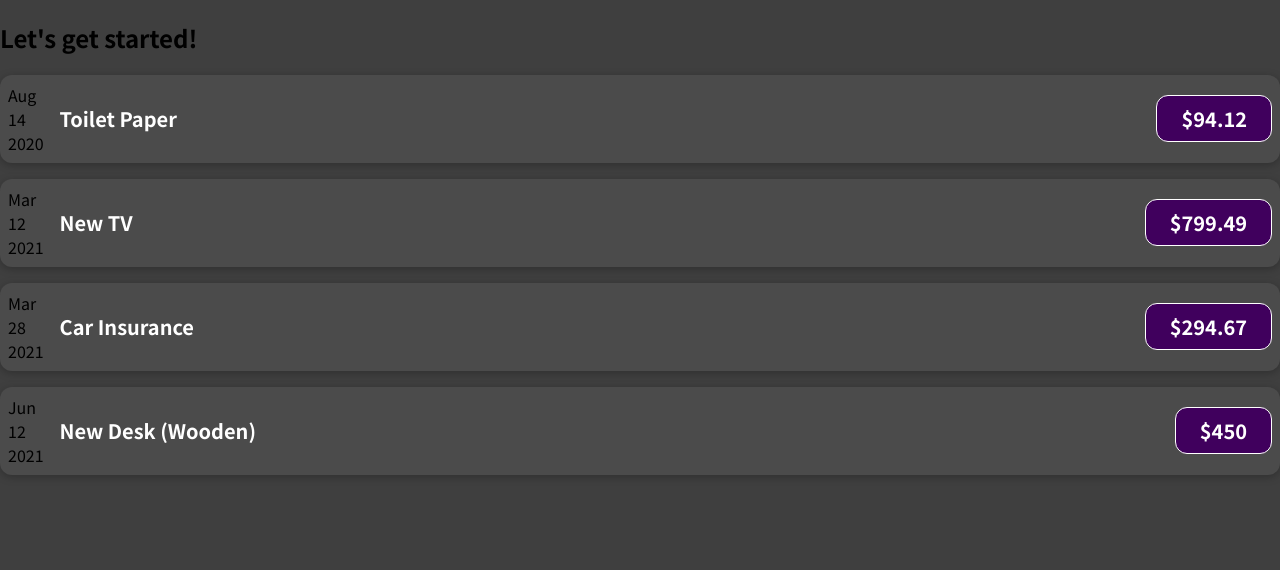
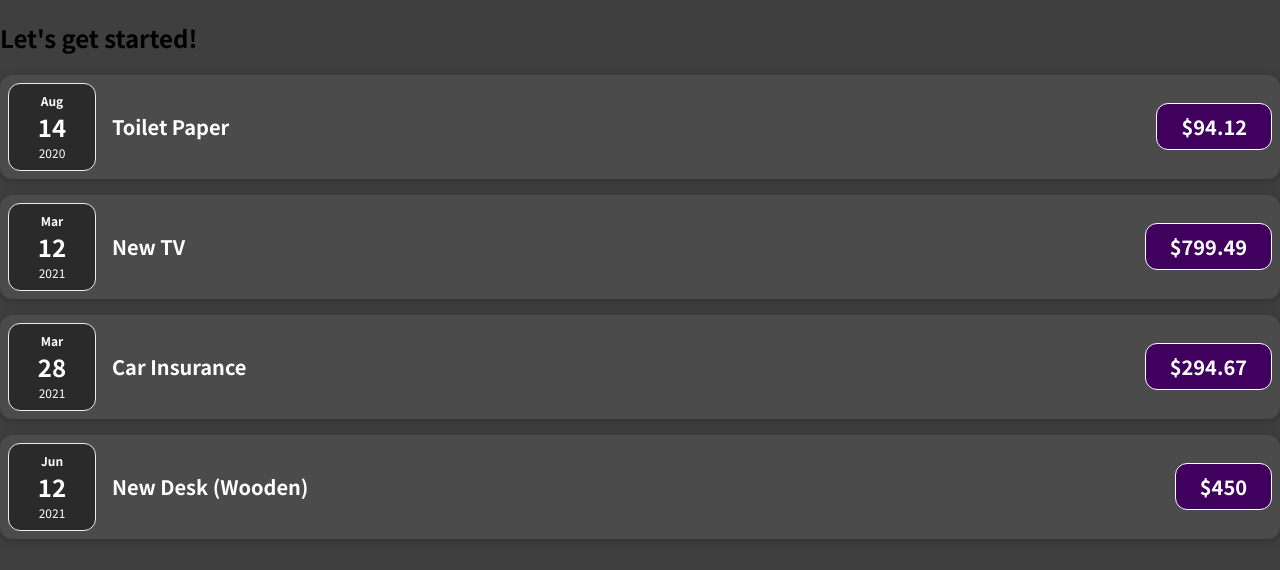
Before and after one commit to xGabrisado/01-starting-setup-modulo-3, a React (Create React App) app: page / in a window 1280 px wide. Shown: the top 570 px of the page. Built offline with nearby package versions, Linux system fonts and the light colour scheme.

Commit message:
🚀 adicionado ExpenseDisplay

```diff
--- a/src/App.js
+++ b/src/App.js
@@ -1,4 +1,4 @@
-import ExpenseItem from "./components/ExpenseItem";
+import ExpenseDisplay from "./components/ExpenseDisplay";
 
 function App() {
   const expenses = [
@@ -28,10 +28,7 @@ function App() {
   return (
     <div>
       <h2>Let's get started!</h2>
-      <ExpenseItem expense={expenses[0]} />
-      <ExpenseItem expense={expenses[1]} />
-      <ExpenseItem expense={expenses[2]} />
-      <ExpenseItem expense={expenses[3]} />
+      <ExpenseDisplay expenseArr={expenses} />
     </div>
   );
 }
--- a/src/components/ExpenseDate.jsx
+++ b/src/components/ExpenseDate.jsx
@@ -1,13 +1,15 @@
+import "./ExpenseDate.css";
+
 function ExpenseDate({ date }) {
   const month = date.toLocaleString("en-US", { month: "short" });
   const day = date.toLocaleString("en-US", { day: "2-digit" });
   const year = date.getFullYear();
 
   return (
-    <div>
-      <div>{month}</div>
-      <div>{day}</div>
-      <div>{year}</div>
+    <div className="expense-date">
+      <div className="expense-date__month">{month}</div>
+      <div className="expense-date__day">{day}</div>
+      <div className="expense-date__year">{year}</div>
     </div>
   );
 }
--- /dev/null
+++ b/src/components/ExpenseDisplay.css
@@ -0,0 +1,9 @@
+.expenses {
+  padding: 1rem;
+  background-color: rgb(31, 31, 31);
+  margin: 2rem auto;
+  width: 50rem;
+  max-width: 95%;
+  border-radius: 12px;
+  box-shadow: 0 1px 8px rgba(0, 0, 0, 0.25);
+}
--- /dev/null
+++ b/src/components/ExpenseDisplay.jsx
@@ -0,0 +1,14 @@
+import ExpenseItem from "./ExpenseItem";
+
+function ExpenseDisplay(props) {
+  return (
+    <div className="expenses">
+      <ExpenseItem expense={props.expenseArr[0]} />
+      <ExpenseItem expense={props.expenseArr[1]} />
+      <ExpenseItem expense={props.expenseArr[2]} />
+      <ExpenseItem expense={props.expenseArr[3]} />
+    </div>
+  );
+}
+
+export default ExpenseDisplay;
--- a/src/index.css
+++ b/src/index.css
@@ -1,11 +1,11 @@
-@import url('https://fonts.googleapis.com/css2?family=Noto+Sans+JP:wght@400;700&display=swap');
+@import url("https://fonts.googleapis.com/css2?family=Noto+Sans+JP:wght@400;700&display=swap");
 
 * {
   box-sizing: border-box;
 }
 
 html {
-  font-family: 'Noto Sans JP', sans-serif;
+  font-family: "Noto Sans JP", sans-serif;
 }
 
 body {
```
Also changed, not shown: 1 other file (tests, documents, lock files or other folders).
